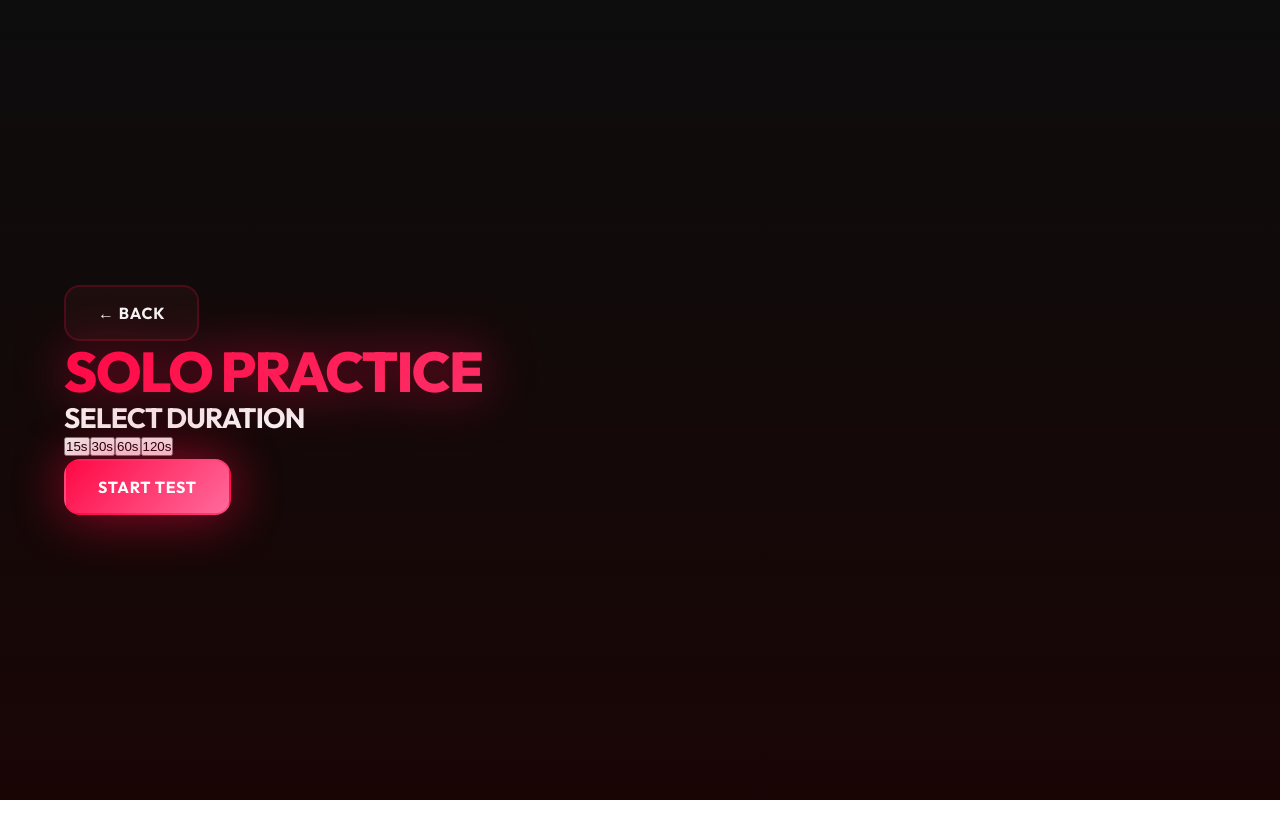
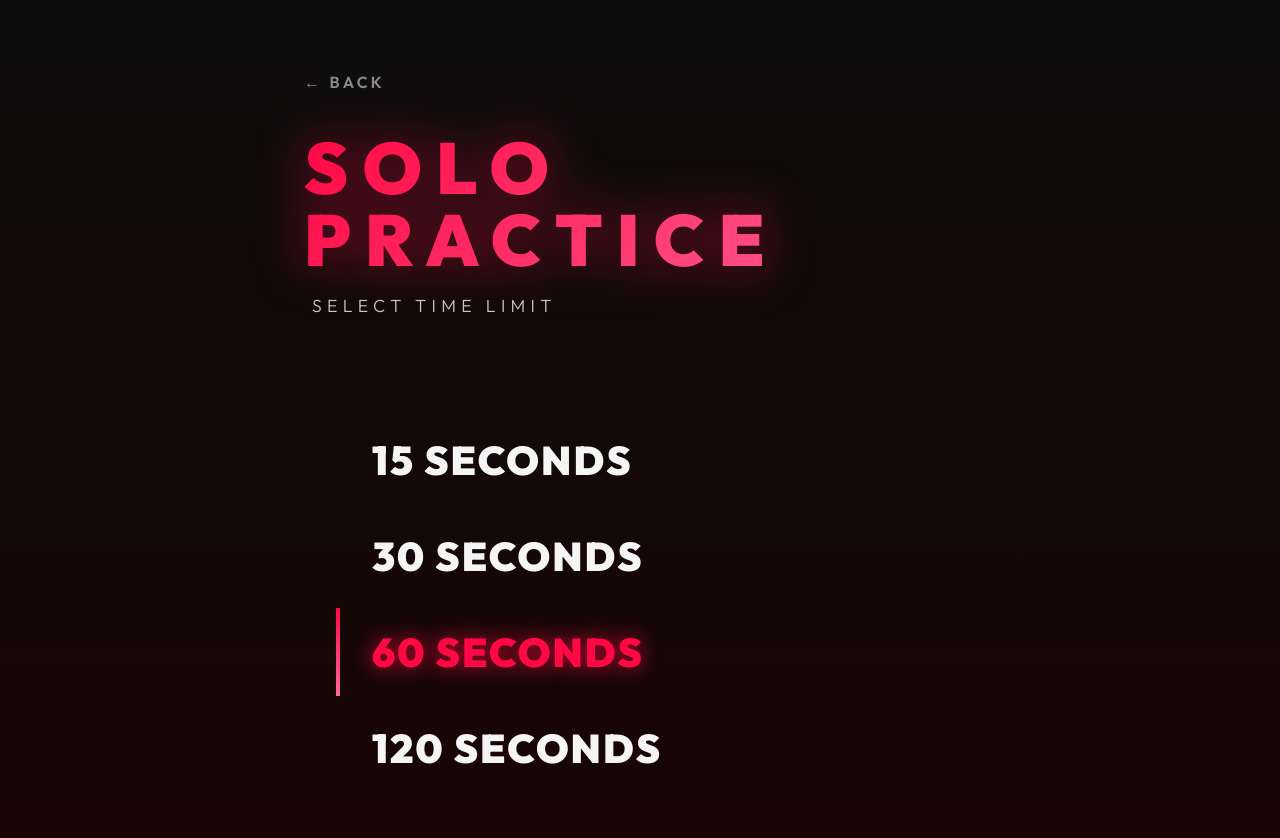
Before and after one commit to ayushverse/TypeSync, a React (Vite) app in the folder frontend/: page /solo in a window 1280 px wide. Shown: the top 838 px of the page. Before the commit the page ends 800 px from the top, so only its background shows below. Built offline with nearby package versions, Linux system fonts and the light colour scheme; no server answers.

Commit message:
Fix: Complete Solo.jsx with GTA-style menu implementation

```diff
--- a/frontend/src/pages/Solo.jsx
+++ b/frontend/src/pages/Solo.jsx
@@ -1,4 +1,4 @@
-import React, { useState } from 'react';
+import React, { useState, useEffect } from 'react';
 import { useNavigate } from 'react-router-dom';
 import TypingTest from '../components/TypingTest';
 import Results from '../components/Results';
@@ -9,8 +9,53 @@ function Solo() {
     const [duration, setDuration] = useState(60);
     const [results, setResults] = useState(null);
     const [isTestActive, setIsTestActive] = useState(false);
+    const [hoveredDuration, setHoveredDuration] = useState(null);
 
     const durations = [15, 30, 60, 120];
+
+    // Audio setup
+    useEffect(() => {
+        const initAudio = () => {
+            window.audioContext = new (window.AudioContext || window.webkitAudioContext)();
+            document.removeEventListener('click', initAudio);
+        };
+        document.addEventListener('click', initAudio);
+        return () => document.removeEventListener('click', initAudio);
+    }, []);
+
+    const playHoverSound = () => {
+        if (!window.audioContext) return;
+        const oscillator = window.audioContext.createOscillator();
+        const gainNode = window.audioContext.createGain();
+        oscillator.connect(gainNode);
+        gainNode.connect(window.audioContext.destination);
+        oscillator.frequency.value = 800;
+        oscillator.type = 'sine';
+        gainNode.gain.setValueAtTime(0.1, window.audioContext.currentTime);
+        gainNode.gain.exponentialRampToValueAtTime(0.01, window.audioContext.currentTime + 0.1);
+        oscillator.start(window.audioContext.currentTime);
+        oscillator.stop(window.audioContext.currentTime + 0.1);
+    };
+
+    const playClickSound = () => {
+        if (!window.audioContext) return;
+        const oscillator = window.audioContext.createOscillator();
+        const gainNode = window.audioContext.createGain();
+        oscillator.connect(gainNode);
+        gainNode.connect(window.audioContext.destination);
+        oscillator.frequency.value = 600;
+        oscillator.type = 'sine';
+        gainNode.gain.setValueAtTime(0.15, window.audioContext.currentTime);
+        gainNode.gain.exponentialRampToValueAtTime(0.01, window.audioContext.currentTime + 0.15);
+        oscillator.start(window.audioContext.currentTime);
+        oscillator.stop(window.audioContext.currentTime + 0.15);
+    };
+
+    const handleDurationSelect = (d) => {
+        setDuration(d);
+        playClickSound();
+        setTimeout(() => setIsTestActive(true), 100);
+    };
 
     const handleTestComplete = (testResults) => {
         setResults(testResults);
@@ -31,34 +76,33 @@ function Solo() {
     return (
         <div className="solo-page">
             <div className="container">
-                <header className="solo-header">
-                    <button className="btn btn-secondary" onClick={() => navigate('/')}>
-                        ← Back
-                    </button>
-                    <h1 className="gradient-text">Solo Practice</h1>
-                    <div style={{ width: '100px' }}></div>
-                </header>
+                {!results && !isTestActive && (
+                    <div className="solo-menu-container">
+                        <div className="solo-title">
+                            <button className="back-btn" onClick={() => navigate('/')}>
+                                ← BACK
+                            </button>
+                            <h1 className="menu-title">SOLO PRACTICE</h1>
+                            <p className="menu-subtitle">SELECT TIME LIMIT</p>
+                        </div>
 
-                {!results && !isTestActive && (
-                    <div className="test-config fade-in">
-                        <h3>Select Duration</h3>
-                        <div className="duration-selector">
-                            {durations.map((d) => (
-                                <button
+                        <div className="duration-menu">
+                            {durations.map((d, index) => (
+                                <div
                                     key={d}
-                                    className={`duration-btn ${duration === d ? 'active' : ''}`}
-                                    onClick={() => setDuration(d)}
+                                    className={`duration-menu-item ${hoveredDuration === d ? 'active' : ''} ${duration === d ? 'selected' : ''}`}
+                                    onMouseEnter={() => {
+                                        setHoveredDuration(d);
+                                        playHoverSound();
+                                    }}
+                                    onMouseLeave={() => setHoveredDuration(null)}
+                                    onClick={() => handleDurationSelect(d)}
+                                    style={{ animationDelay: `${index * 0.1}s` }}
                                 >
-                                    {d}s
-                                </button>
+                                    <div className="duration-menu-title">{d} SECONDS</div>
+                                </div>
                             ))}
                         </div>
-                        <button
-                            className="btn btn-primary glow"
-                            onClick={() => setIsTestActive(true)}
-                        >
-                            Start Test
-                        </button>
                     </div>
                 )}
 
```
